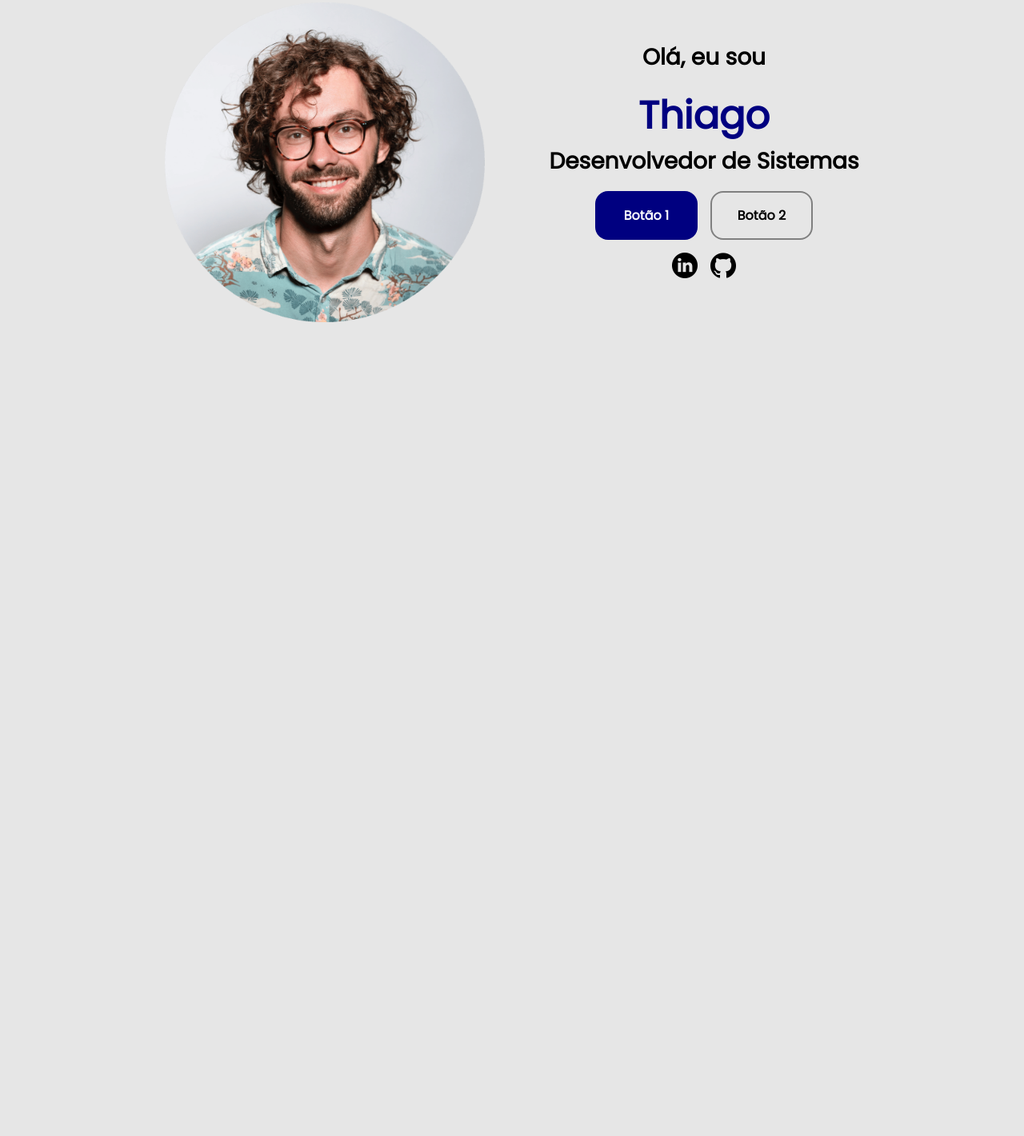
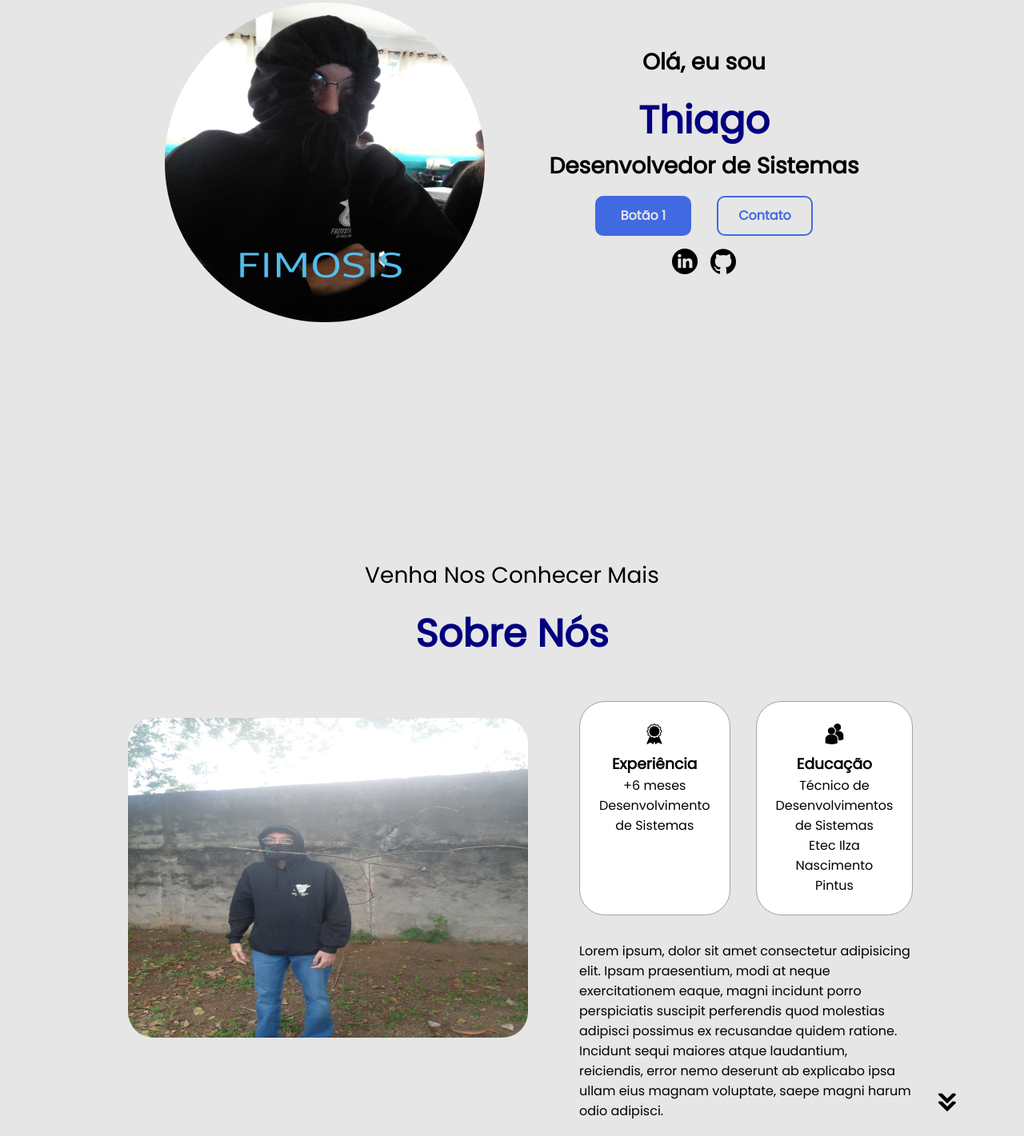
Before and after one commit to Pottassiuw/Portifolio-ETEC, a plain HTML site: page index.html in a window 1280 px wide. Shown: the part 237-1658 px from the top of the page at 80% size. Before the commit the page ends 800 px from the top, so only its background shows below. Drawn offline with nearby package versions, Linux system fonts and the light colour scheme.

Commit message:
Feita a seção sobre

```diff
--- a/index.html
+++ b/index.html
@@ -21,7 +21,7 @@
 
         <div>
             <ul class="nav-list">
-                <li class="nav-item"><a href="#">Sobre</a></li>
+                <li class="nav-item"><a href="#about">Sobre</a></li>
                 <li class="nav-item"><a href="#">Experiência</a></li>
                 <li class="nav-item"><a href="#">Projetos</a></li>
                 <li class="nav-item"><a href="#">Contato</a></li>
@@ -43,7 +43,7 @@
     </nav>
                 <section id="profile">
                     <div class="section__pic__container">
-                        <img src="./Assets/profile-pic.png" alt="">
+                        <img src="./Assets/FimosisMan.jpeg" alt="">
                     </div>
                     <div class="section__text">
                         <p class="section__text__p1">Olá, eu sou</p>
@@ -51,7 +51,7 @@
                         <p class="section__text__p2">Desenvolvedor de Sistemas</p>
                         <div class="btn-container">
                             <button class="btn btn-color-1" onclick="window.open('./Assets/resume-example.pdf')">Botão 1</button>
-                            <button class="btn btn-color-2" onclick="location.href='./#contact' ">Botão 2</button>
+                            <button class="btn btn-color-2" onclick="location.href='./#contact' ">Contato</button>
                         </div>
                         <div id="socials-container">
                             <a href="https://linkedin.com" target="_blank"><img src="./Assets/linkedin.png"
@@ -61,8 +61,33 @@
                         </div>
                     </div>
                 </section>
-            </div>
-
+                <section id="about">
+                    <p class="section__text__p1">Venha Nos Conhecer Mais</p>
+                    <h1 class="title">Sobre Nós</h1>
+                    <div class="section-container">
+                        <div class="section__pic-container">
+                            <img src="./Assets/GravetoMan.jfif" class="about-pic">
+                        </div>
+                        <div class="about-details-container">
+                            <div class="about-containers">
+                                <div class="details-container">
+                                    <img src="./Assets/experience.png" class="icon">
+                                    <h3>Experiência</h3>
+                                    <p>+6 meses<br>Desenvolvimento de Sistemas</p>
+                                </div>
+                                <div class="details-container">
+                                    <img src="./Assets/education.png" class="icon">
+                                    <h3>Educação</h3>
+                                    <p>Técnico de Desenvolvimentos de Sistemas<br>Etec Ilza Nascimento Pintus</p>
+                                </div>
+                            </div>
+                            <div class="text-container">
+                                <p>Lorem ipsum, dolor sit amet consectetur adipisicing elit. Ipsam praesentium, modi at neque exercitationem eaque, magni incidunt porro perspiciatis suscipit perferendis quod molestias adipisci possimus ex recusandae quidem ratione. Incidunt sequi maiores atque laudantium, reiciendis, error nemo deserunt ab explicabo ipsa ullam eius magnam voluptate, saepe magni harum odio adipisci.</p>
+                            </div>
+                        </div>
+                    </div>
+                    <img src="./Assets/arrow.png" class="icon arrow" onclick="location.href='./#experience' ">
+                </section>
 <script src="script.js"></script>
 </body>
 </html>
--- a/style.css
+++ b/style.css
@@ -35,6 +35,7 @@ nav {
     justify-content: space-around;
     align-items: center;
     height: 13vh;
+    min-width: 100%;
     z-index: 999;
 }
 
@@ -70,7 +71,7 @@ nav {
     content: '';
     height: 0.2rem;
     width: 0%;
-    background: linear-gradient(90deg, #000080 0%, #4169E1 100%);
+    background: linear-gradient(90deg, #000080 0%, #0632b3 100%);
     position: absolute;
     left: 0;
     bottom: -8px;
@@ -95,42 +96,6 @@ nav {
     background: transparent;
 }
 
-/* Carrousel */
-
-.carousel-container {
-    position: relative;
-    width: 80%;
-    margin: 0 auto;
-    overflow: hidden;
-}
-
-.carousel {
-    display: flex;
-    transition: transform 0.3s ease-in-out;
-}
-
-.slide {
-    width: 100%;
-    height: 300px;
-    display: flex;
-    justify-content: center;
-    align-items: center;
-    font-size: 24px;
-}
-
-.bullet-container {
-    margin-top: 20px;
-}
-
-.bullet {
-    width: 10px;
-    height: 10px;
-    background-color: #333;
-    border-radius: 50%;
-    display: inline-block;
-    margin: 0 5px;
-    cursor: pointer;
-}
 /* Sections */
 
 section {
@@ -154,9 +119,23 @@ section {
 
 .section__pic__container {
     display: flex;
+    position: relative;
     height: 400px;
     width: 400px;
     margin: auto 0;
+    transition: all 500ms;
+}
+
+.section__pic__container img {
+    width: 500px;
+    border-radius: 50%;
+    transition: all 500ms;
+}
+.section__pic__container img:hover {
+    scale: 1.05;
+}
+.section__pic__container:hover{
+    transform: translateY(-5%);
 }
 
 .section__text {
@@ -204,43 +183,120 @@ section {
 .btn-container {
     display: flex;
     justify-content: center;
-    gap: 1rem;
+    gap: 2rem;
 }
 
 .btn {
+    position: relative;
     font-size: 1rem;
     font-weight: 600;
     transition: all 300ms ease;
-    padding: 1rem;
-    width: 8rem;
-    border-radius: 1rem;
-}
-.btn-color-1 {
-    border: none;
-}
-.btn-color-2 {
-    border:  #808080 0.15rem solid;
+    padding: 10px;
+    width: 120px;
+    height: 50px;
+    border-radius: 10px;
+    z-index: 1;
+    overflow: hidden;
+    transition: 400ms ease;
 }
 
-.btn-color-1:hover, .btn-color-2:hover {
-    cursor: pointer;
-}
-
-.btn-color-1, .btn-color-2:hover {
-    background: #000080;
-    color: white;
+.btn-color-1 {
+    color: #e6e6e6;
+    background-color: #4169E1;
+    border: #4169E1 2px solid;
 }
 
 .btn-color-1:hover {
+    scale: 1.02;
+    border: #4169E1 2px solid;
+    color: #4169E1;
+}
+.btn-color-1::before {
     background: #e6e6e6;
-    border: #808080 0.15rem solid ;
-    color: black;
+    width: 100%;
+}
+.btn-color-2 {
+    background: none;
+    border: #4169E1 2px solid;
+    color: #4169E1;
+}
+.btn-color-2:hover {
+    scale: 1.02;
+    cursor: pointer;
+    color: #e6e6e6;
+    border: #4169E1 2px solid;
+}
+.btn-color-2::before {
+    background: #4169E1;
 }
 
-.btn-color-2 {
-    background: none;
+
+.btn-container .btn::before {
+    content: '';
+    position: absolute;
+    top: 0;
+    left: 0;
+    width: 0;
+    height: 100%;
+    z-index: -1;
+    transition: 400ms ease;
 }
 
-.btn-color-2:hover {
-    border: #000080 0.15rem solid;
+.btn:hover::before {
+    width: 100%;
 }
+
+/* About Section */
+
+#about {
+    position: relative;
+    margin-top: 10rem;
+}
+
+.about-containers {
+    gap: 2rem;
+    margin-bottom: 2rem;
+    margin-top: 2rem;
+}
+
+.about-details-container {
+    justify-content: center;
+    flex-direction: column;
+}
+
+.about-containers, .about-details-container {
+    display: flex;
+}
+
+.arrow {
+    position: absolute;
+    right: -5rem;
+    bottom: 2.5rem;
+}
+
+.details-container {
+    padding: 1.5rem;
+    flex: 1;
+    background: white;
+    border-radius: 2rem;
+    border: rgb(63,63,63) 0.1rem solid;
+    border-color: rgb(163,163,163);
+    text-align: center;
+}
+
+.section-container {
+    gap: 4rem;
+    height: 80%;
+}
+
+.section__pic-container {
+    height: 450px;
+    width: 500px;
+    margin: auto 0;
+}
+
+.about-pic {
+    border-radius: 2rem;
+    width: 500px;
+    height: 400px;
+}
```
Also changed, not shown: Assets/FimosisMan.jpeg (added), Assets/GravetoMan.jfif (added), Assets/about-pic.jpg (added), Assets/about-pic.png (deleted), Assets/profile-pic-2.png (deleted), Assets/profile-pic.jpg (added), Assets/profile-pic.png (deleted).
